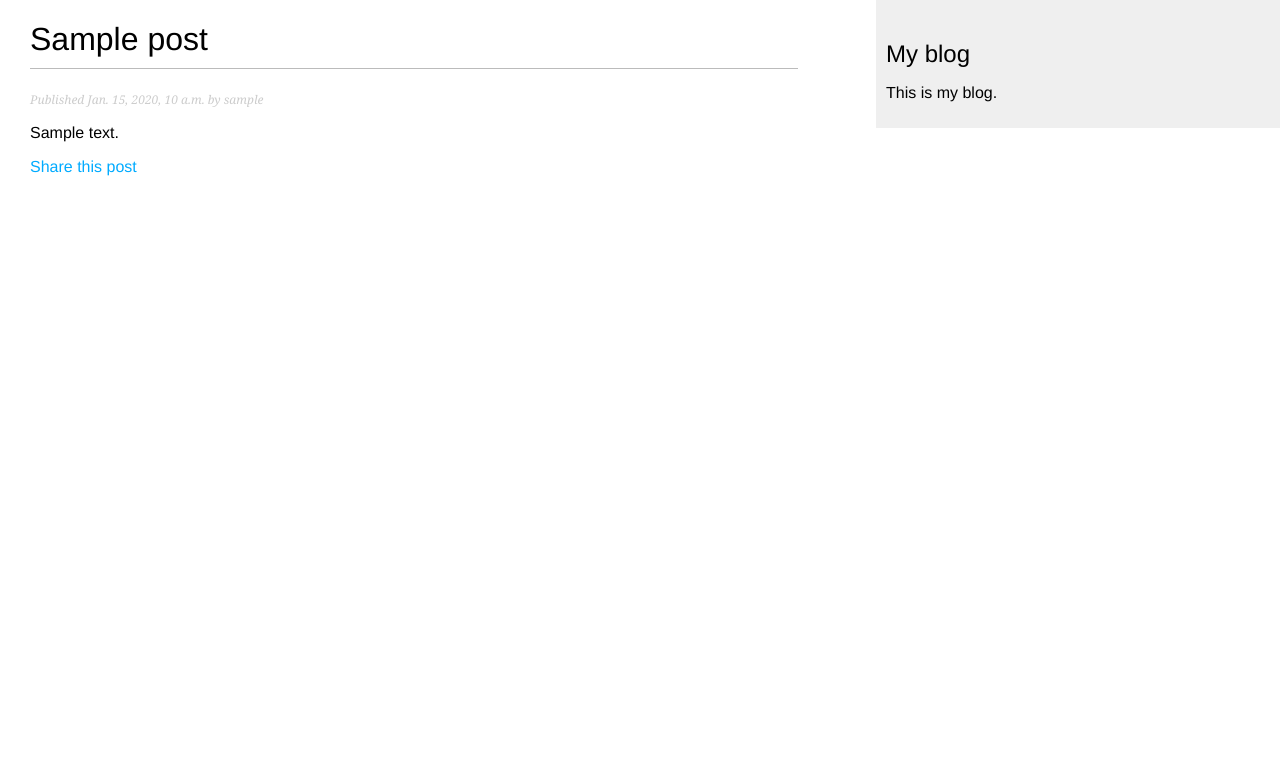
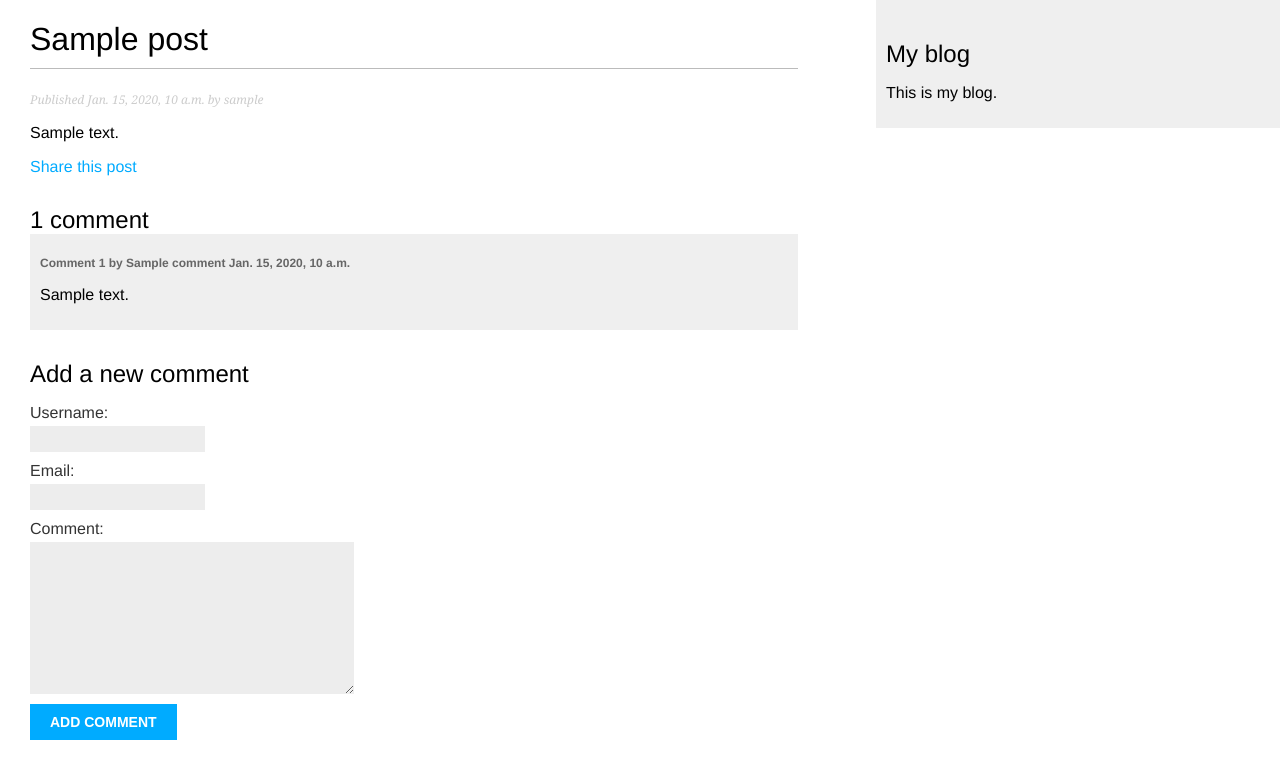
Before and after one commit to Valkhnut/Blog, a Django app: a page that uses mysite/blog/templates/blog/post/detail.html in a window 1280 px wide. Shown: the top 779 px of the page. Run offline with Django 5.2, Linux system fonts and the light colour scheme; tables that the repository leaves empty hold one stand-in row (values such as "Sample post").

Commit message:
add comments functional

```diff
--- a/mysite/blog/forms.py
+++ b/mysite/blog/forms.py
@@ -1,4 +1,6 @@
 from django import forms
+
+from .models import Comment
 
 
 class EmailPostForm(forms.Form):
@@ -18,3 +20,13 @@ class EmailPostForm(forms.Form):
         required=False,
         widget=forms.Textarea,
     )
+
+
+class CommentForm(forms.ModelForm):
+    class Meta:
+        model = Comment
+        fields = [
+            'name',
+            'email',
+            'body'
+        ]
--- a/mysite/blog/models.py
+++ b/mysite/blog/models.py
@@ -85,3 +85,46 @@ class Post(models.Model):
                 self.slug
             ]
         )
+
+
+class Comment(models.Model):
+    post = models.ForeignKey(
+        Post,
+        on_delete=models.CASCADE,
+        related_name='comments',
+    )
+
+    name = models.CharField(
+        max_length=80,
+        verbose_name='Username'
+    )
+
+    email = models.EmailField(
+
+    )
+
+    body = models.TextField(
+        verbose_name='Comment'
+
+    )
+
+    created = models.DateTimeField(
+        auto_now_add=True,
+    )
+
+    updated = models.DateTimeField(
+        auto_now=True
+    )
+
+    active = models.BooleanField(
+        default=True
+    )
+
+    class Meta:
+        ordering = ['created']
+        indexes = [
+            models.Index(fields=['created'])
+        ]
+
+    def __str__(self):
+        return f"Comment by {self.name} on {self.post}"
--- a/mysite/blog/templates/blog/post/detail.html
+++ b/mysite/blog/templates/blog/post/detail.html
@@ -13,4 +13,22 @@
       Share this post
     </a>
   </p>
+
+{% with comments.count as total_comments %}
+    <h2>
+      {{ total_comments }} comment{{ total_comments|pluralize }}
+    </h2>
+{% endwith %}
+{% for comment in comments %}
+    <div class="comment">
+      <p class="info">
+        Comment {{ forloop.counter }} by {{ comment.name }}
+        {{ comment.created }}
+      </p>
+      {{ comment.body|linebreaks }}
+    </div>
+  {% empty %}
+    <p>There are no comments yet.</p>
+  {% endfor %}
+  {% include "blog/post/includes/comment_form.html" %}
 {% endblock %}
--- /dev/null
+++ b/mysite/blog/templates/blog/post/includes/comment_form.html
@@ -0,0 +1,6 @@
+<h2>Add a new comment</h2>
+<form action="{% url "blog:post_comment" post.id %}" method="post">
+  {{ form.as_p }}
+  {% csrf_token %}
+  <p><input type="submit" value="Add comment"></p>
+</form>
--- a/mysite/blog/urls.py
+++ b/mysite/blog/urls.py
@@ -9,4 +9,5 @@ urlpatterns = [
     path('', views.PostListView.as_view(), name='post_list'),
     path('<int:year>/<int:month>/<int:day>/<slug:post>/', views.post_detail, name='post_detail'),
     path('<int:post_id>/share/', views.post_share, name='post_share'),
+    path('<int:post_id>/comment', views.post_comment, name='post_comment')
 ]
--- a/mysite/blog/views.py
+++ b/mysite/blog/views.py
@@ -2,10 +2,11 @@ from django.shortcuts import render, get_object_or_404
 from django.core.paginator import Paginator, EmptyPage, PageNotAnInteger
 from django.views.generic import ListView
 from django.core.mail import send_mail
+from django.views.decorators.http import require_POST
 
 
-from .models import Post
-from .forms import EmailPostForm
+from .models import Post, Comment
+from .forms import EmailPostForm, CommentForm
 
 
 # Create your views here.
@@ -35,9 +36,20 @@ def post_detail(request, year, month, day, post):
                              publish__month=month,
                              publish__day=day,
                              status=Post.Status.PUBLISHED)
+    #     Comments
+    comments = post.comments.filter(
+        active=True,
+    )
+    # Comment's form:
+    form = CommentForm()
     return render(request,
                   'blog/post/detail.html',
-                  {'post': post})
+                  {
+                      'post': post,
+                      'comments': comments,
+                      'form': form
+                  }
+                  )
 
 
 class PostListView(ListView):
@@ -80,3 +92,31 @@ def post_share(request, post_id):
             'sent': sent
         }
     )
+
+@require_POST
+def post_comment(request, post_id):
+    post = get_object_or_404(
+        Post,
+        id=post_id,
+        status=Post.Status.PUBLISHED,
+    )
+
+    comment = None
+    form = CommentForm(
+        data=request.POST
+    )
+    if form.is_valid():
+        comment = form.save(
+            commit=False
+        )
+        comment.post = post
+        comment.save()
+    return render(
+        request,
+        'blog/post/comment.html',
+        {
+            'post': post,
+            'form': form,
+            'comment': comment
+        }
+    )
--- a/mysite/mysite/settings.py
+++ b/mysite/mysite/settings.py
@@ -127,7 +127,7 @@ DEFAULT_AUTO_FIELD = 'django.db.models.BigAutoField'
 # Email server configuration
 # EMAIL_BACKEND = 'django.core.mail.backends.console.EmailBackend'
 EMAIL_HOST = 'smtp.gmail.com'
-EMAIL_HOST_USER = '***********************'
-EMAIL_HOST_PASSWORD = '*** *** *** *** ***'
+EMAIL_HOST_USER = 'djangosite.test.mailler@gmail.com'
+EMAIL_HOST_PASSWORD = 'ingd dljn ohhm ymmw'
 EMAIL_PORT = 587
 EMAIL_USE_TLS = True
```
Also changed, not shown: mysite/blog/admin.py (+23 -1 lines), mysite/blog/templates/blog/post/comment.html (added, +12 -0 lines).
